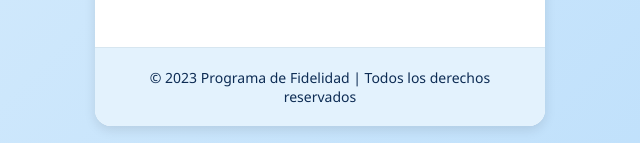
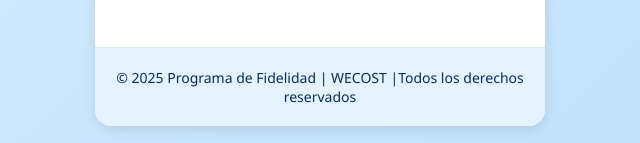
Before and after one commit to Wecost305/lealtad, a website: page card.html in a window 1280 px wide. Shown: the part 806-949 px from the top of the page, 320-960 px from the left. Drawn offline with Linux system fonts and the light colour scheme.

Commit message:
Update card.html

```diff
--- a/card.html
+++ b/card.html
@@ -367,7 +367,7 @@
         </div>
 
         <div class="footer">
-            <p>© 2023 Programa de Fidelidad | Todos los derechos reservados</p>
+            <p>© 2025 Programa de Fidelidad | WECOST |Todos los derechos reservados</p>
         </div>
     </div>
 
```
